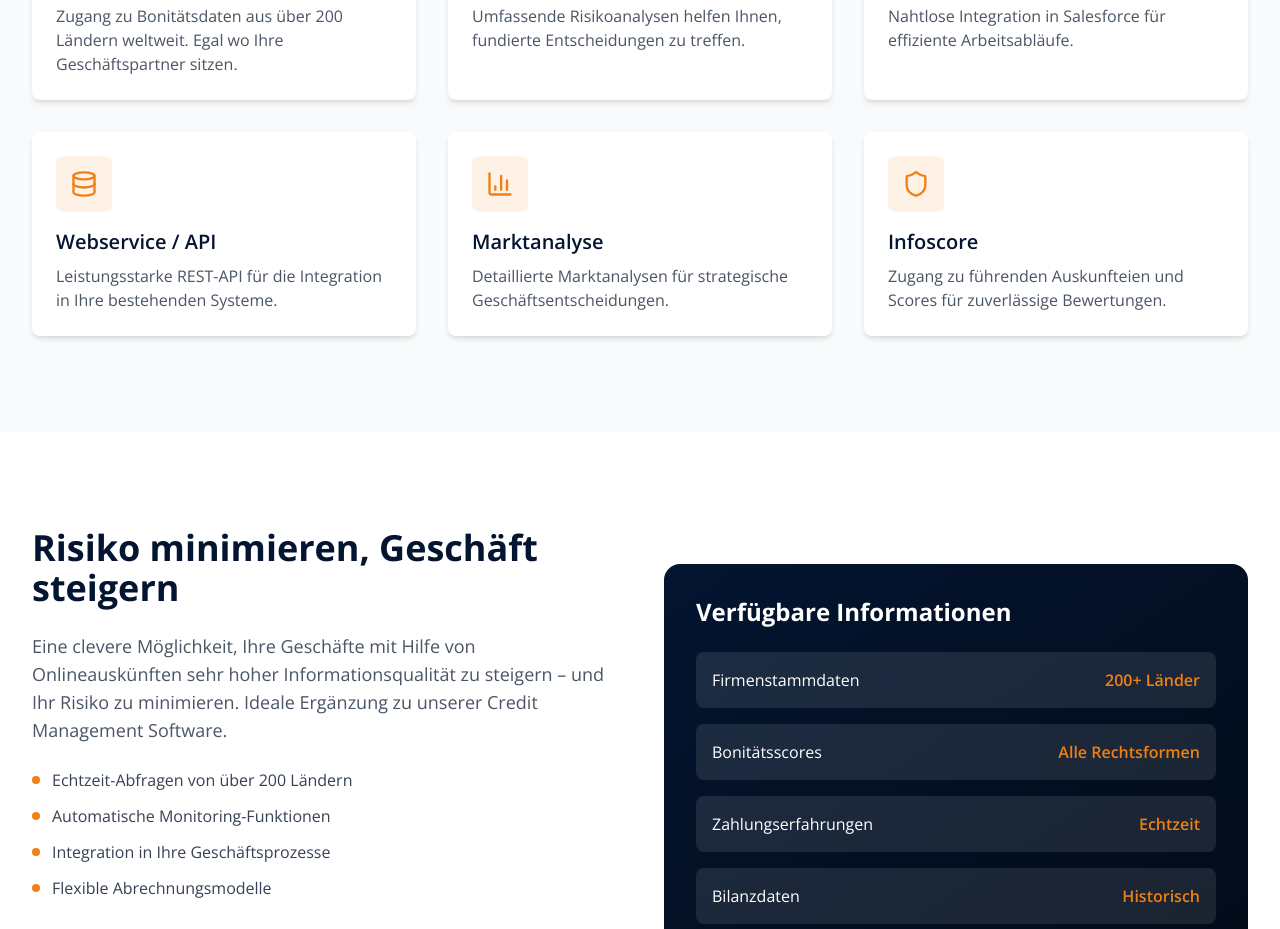
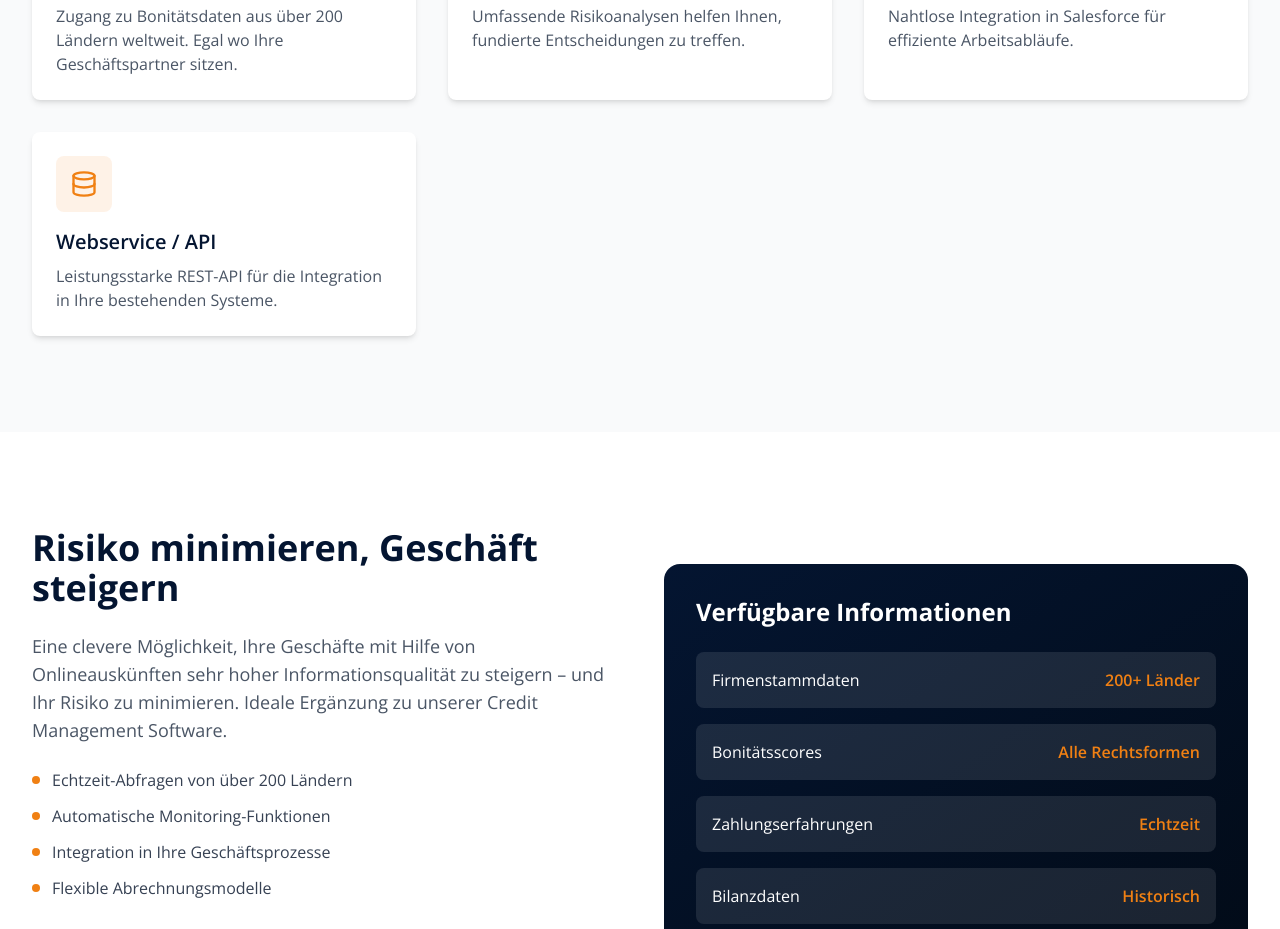
Before and after one commit to timoparlison/creditDeviceGermany, a Next.js app: page /bonitaetsinformationen in a window 1280 px wide. Shown: the part 1040-1969 px from the top of the page. Built offline with nearby package versions, Linux system fonts and the light colour scheme.

Commit message:
boni info

```diff
--- a/src/app/bonitaetsinformationen/page.tsx
+++ b/src/app/bonitaetsinformationen/page.tsx
@@ -4,7 +4,7 @@ import { Container } from '@/components/ui/Container';
 import { Section } from '@/components/ui/Section';
 import { Button } from '@/components/ui/Button';
 import { SearchForm } from '@/components/auskunft/SearchForm';
-import { Globe, TrendingUp, Zap, BarChart3, Database, Shield } from 'lucide-react';
+import { Globe, TrendingUp, Zap, Database } from 'lucide-react';
 import { JsonLd, breadcrumbSchema, faqSchema } from '@/components/seo/JsonLd';
 import { SITE_URL } from '@/lib/seo';
 
@@ -42,16 +42,6 @@ const features = [
     title: 'Webservice / API',
     description: 'Leistungsstarke REST-API für die Integration in Ihre bestehenden Systeme.',
     icon: Database,
-  },
-  {
-    title: 'Marktanalyse',
-    description: 'Detaillierte Marktanalysen für strategische Geschäftsentscheidungen.',
-    icon: BarChart3,
-  },
-  {
-    title: 'Infoscore',
-    description: 'Zugang zu führenden Auskunfteien und Scores für zuverlässige Bewertungen.',
-    icon: Shield,
   },
 ];
 
```
